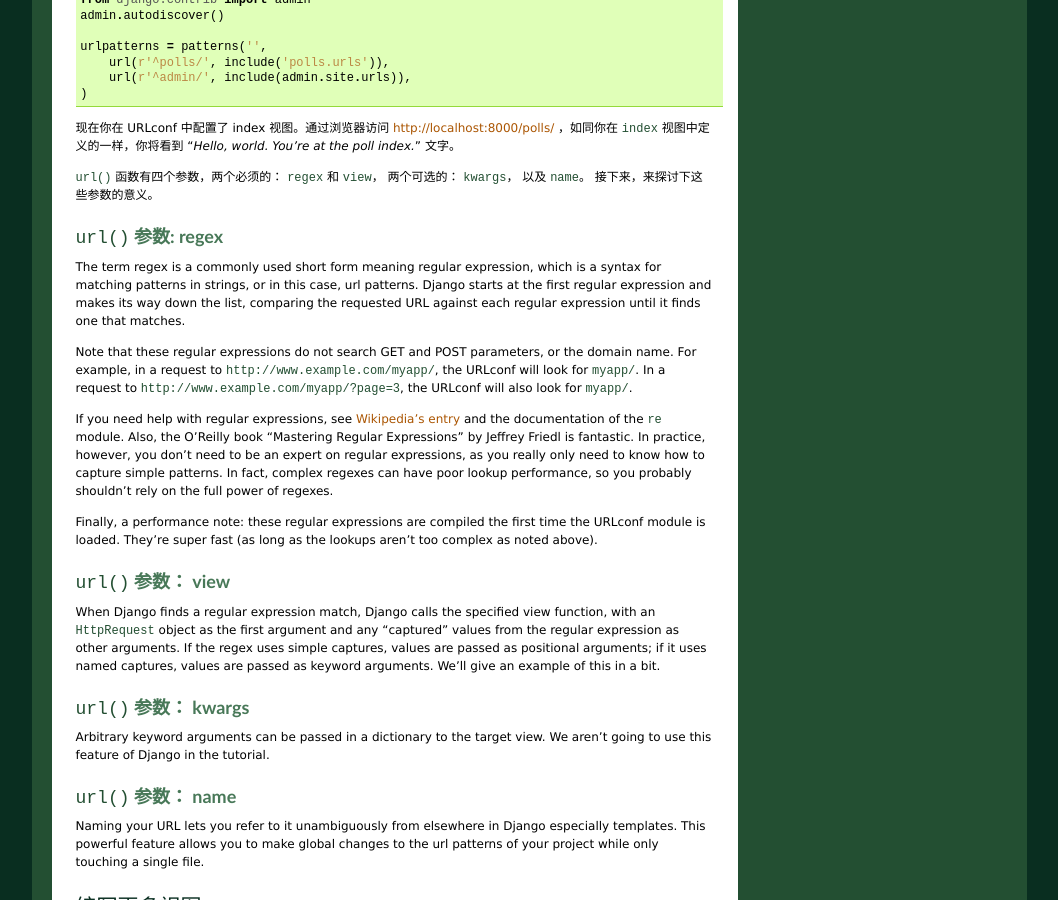
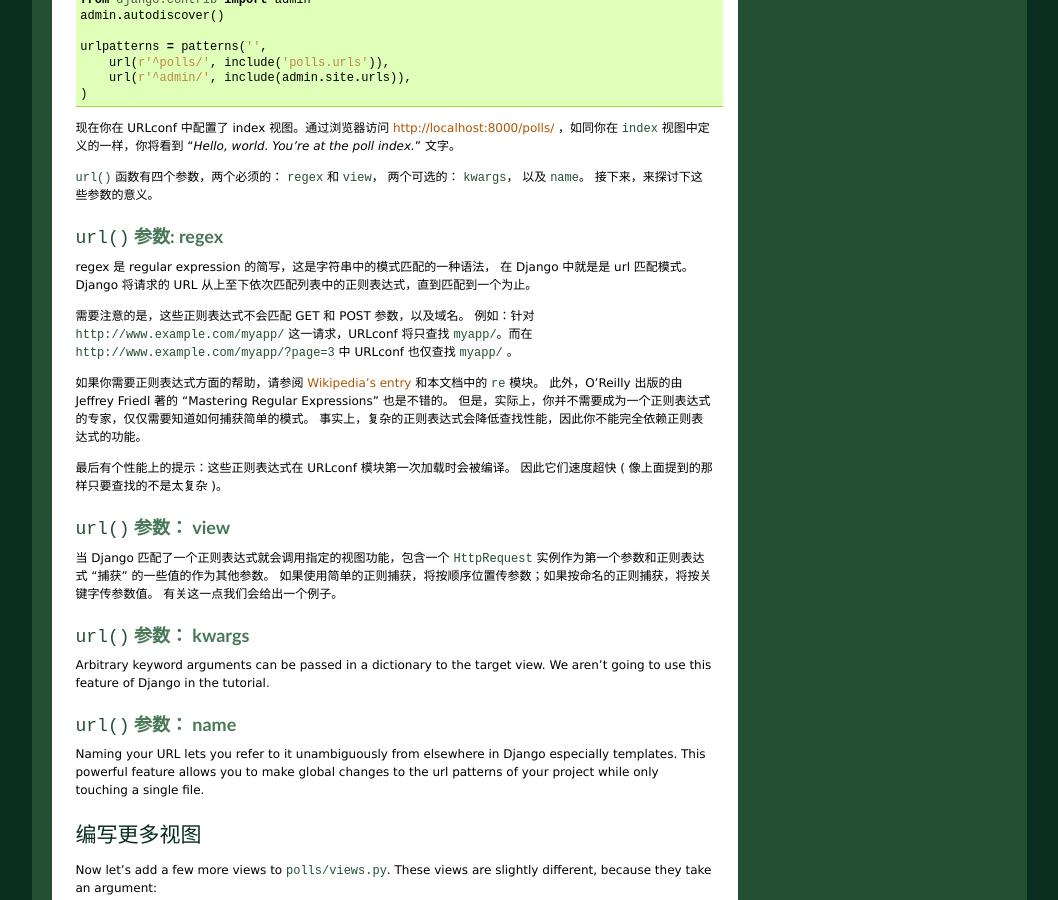
Before and after one commit to yourtion/Django-Chinese-Docs, a Sphinx documentation site: the page built from docs/intro/tutorial03.txt, in a window 1280 px wide and 900 px high, scrolled down 1491 px. Shown: the whole window, without its empty margins (111-1169 px from the left). Built offline with Sphinx 7.4.7, drawn with Linux system fonts in a browser that asks for light colours; cross-references to code outside the pages are shown as plain code.

Commit message:
翻译至 url() view 参数

```diff
--- a/docs/intro/tutorial03.txt
+++ b/docs/intro/tutorial03.txt
@@ -107,40 +107,32 @@ http://localhost:8000/polls/ ，如同你在 ``index`` 视图中定义的一样
 :func:`~django.conf.urls.url` 参数: regex
 ---------------------------------------------
 
-The term `regex` is a commonly used short form meaning `regular expression`,
-which is a syntax for matching patterns in strings, or in this case, url
-patterns. Django starts at the first regular expression and makes its way down
-the list,  comparing the requested URL against each regular expression until it
-finds one that matches.
+`regex` 是 `regular expression` 的简写，这是字符串中的模式匹配的一种语法，
+在 Django 中就是是 url 匹配模式。
+Django 将请求的 URL 从上至下依次匹配列表中的正则表达式，直到匹配到一个为止。
 
-Note that these regular expressions do not search GET and POST parameters, or
-the domain name. For example, in a request to
-``http://www.example.com/myapp/``, the URLconf will look for ``myapp/``. In a
-request to ``http://www.example.com/myapp/?page=3``, the URLconf will also
-look for ``myapp/``.
+需要注意的是，这些正则表达式不会匹配 GET 和 POST 参数，以及域名。
+例如：针对 ``http://www.example.com/myapp/`` 这一请求，URLconf 将只查找 ``myapp/``。而在
+``http://www.example.com/myapp/?page=3`` 中 URLconf 也仅查找 ``myapp/`` 。
 
-If you need help with regular expressions, see `Wikipedia's entry`_ and the
-documentation of the :mod:`re` module. Also, the O'Reilly book "Mastering
-Regular Expressions" by Jeffrey Friedl is fantastic. In practice, however,
-you don't need to be an expert on regular expressions, as you really only need
-to know how to capture simple patterns. In fact, complex regexes can have poor
-lookup performance, so you probably shouldn't rely on the full power of regexes.
+如果你需要正则表达式方面的帮助，请参阅 `Wikipedia's entry`_ 和本文档中的 :mod:`re` 模块。
+此外，O'Reilly 出版的由 Jeffrey Friedl 著的 "Mastering Regular Expressions" 也是不错的。
+但是，实际上，你并不需要成为一个正则表达式的专家，仅仅需要知道如何捕获简单的模式。
+事实上，复杂的正则表达式会降低查找性能，因此你不能完全依赖正则表达式的功能。
 
-Finally, a performance note: these regular expressions are compiled the first
-time the URLconf module is loaded. They're super fast (as long as the lookups
-aren't too complex as noted above).
+最后有个性能上的提示：这些正则表达式在 URLconf 模块第一次加载时会被编译。
+因此它们速度超快 ( 像上面提到的那样只要查找的不是太复杂 )。
 
 .. _Wikipedia's entry: http://en.wikipedia.org/wiki/Regular_expression
 
 :func:`~django.conf.urls.url` 参数： view
 --------------------------------------------
 
-When Django finds a regular expression match, Django calls the specified view
-function, with an :class:`~django.http.HttpRequest` object as the first
-argument and any “captured” values from the regular expression as other
-arguments. If the regex uses simple captures, values are passed as positional
-arguments; if it uses named captures, values are passed as keyword arguments.
-We'll give an example of this in a bit.
+当 Django 匹配了一个正则表达式就会调用指定的视图功能，包含一个
+:class:`~django.http.HttpRequest` 实例作为第一个参数和正则表达式
+“捕获” 的一些值的作为其他参数。
+如果使用简单的正则捕获，将按顺序位置传参数；如果按命名的正则捕获，将按关键字传参数值。
+有关这一点我们会给出一个例子。
 
 :func:`~django.conf.urls.url` 参数： kwargs
 ----------------------------------------------
```
